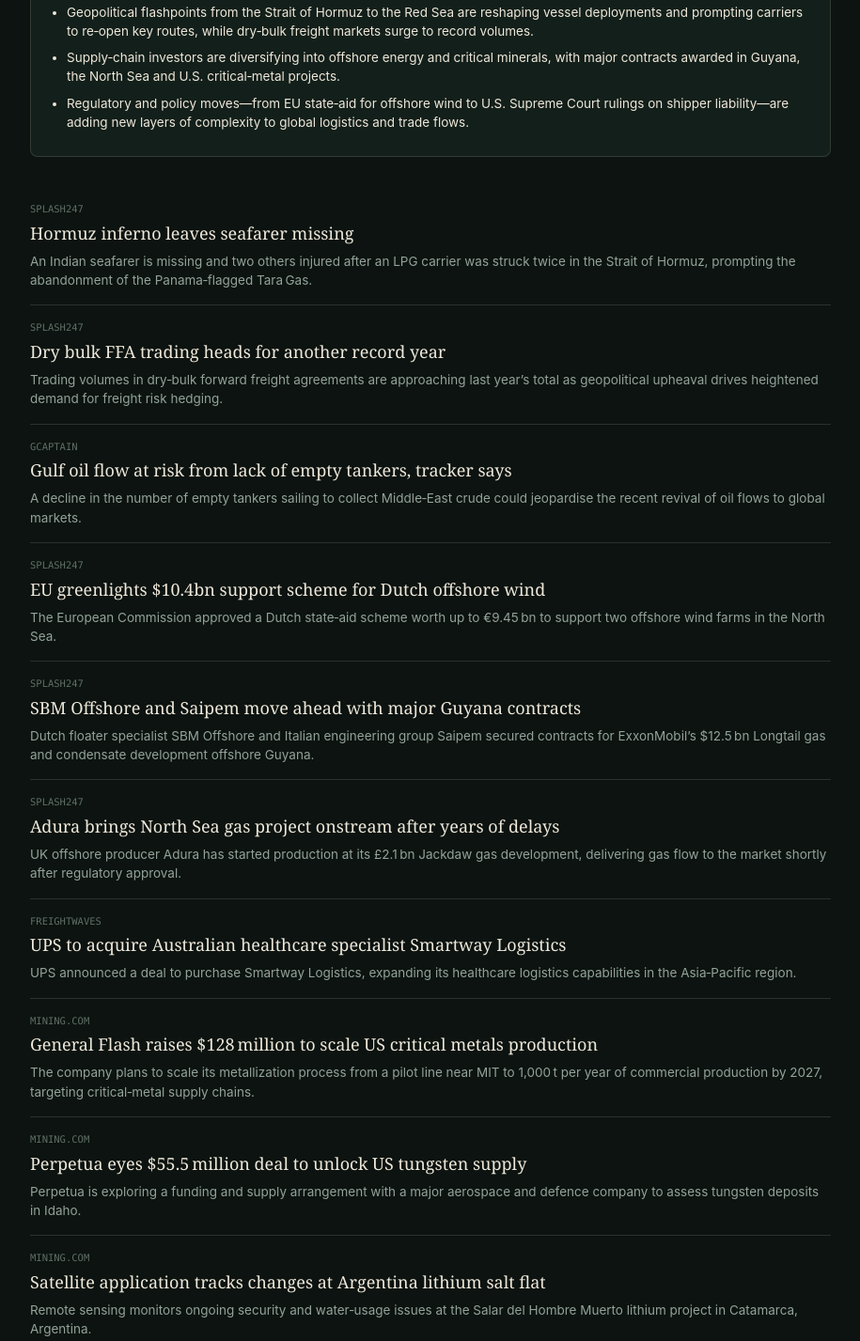
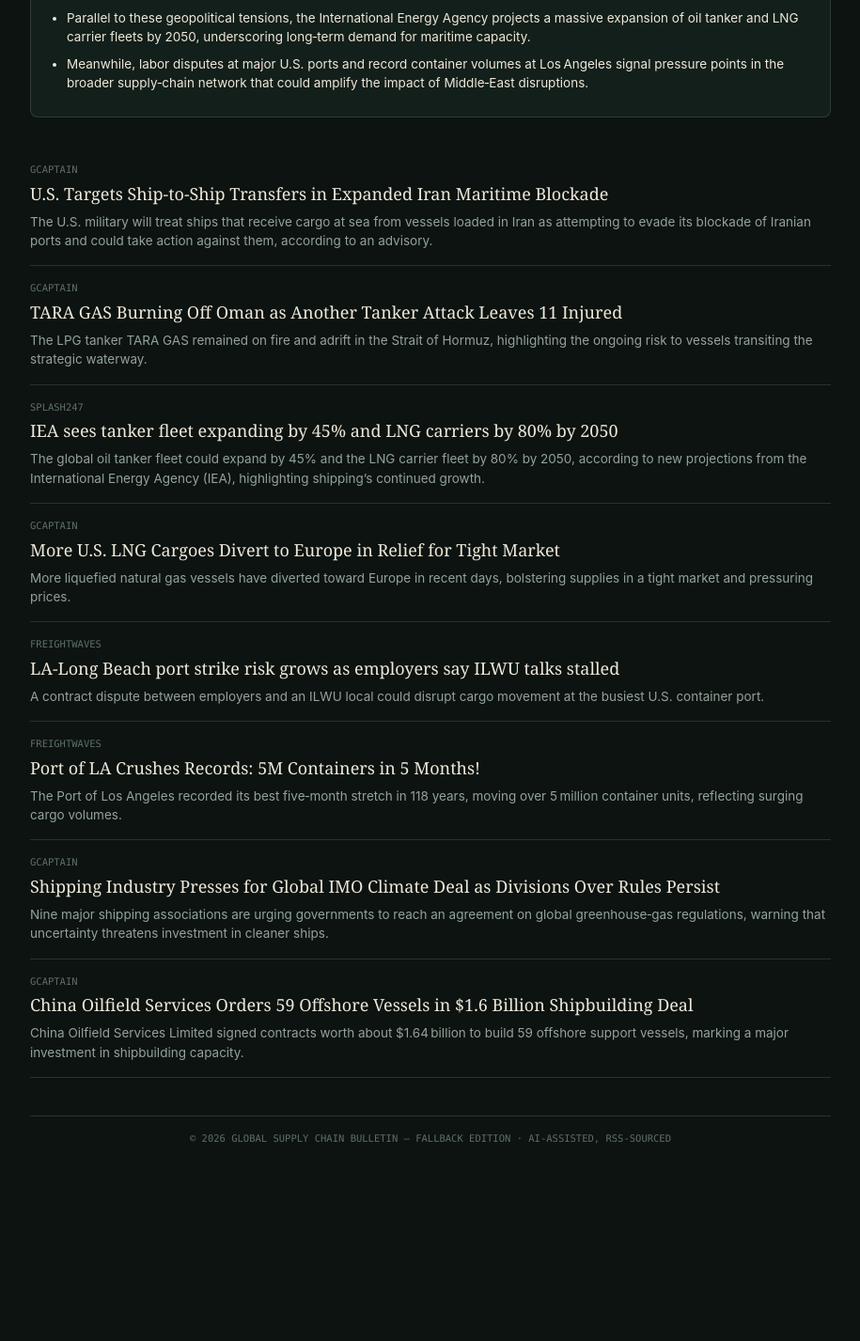
Before and after one commit to CharantejAedhula/GlobalSupplyChainBulletin, a plain HTML site: page index.html in a window 1280 px wide. Shown: the part 515-1942 px from the top of the page at 94% size, without its empty margins (182-1097 px from the left). After the commit the page ends 1815 px from the top, so only its background shows below. Drawn offline with Linux system fonts and the light colour scheme.

Commit message:
Auto-refresh fallback bulletin

```diff
--- a/index.html
+++ b/index.html
@@ -45,79 +45,59 @@
 <div class="wrap">
   <div class="banner">FALLBACK EDITION — generated from public RSS feeds via a free GROQ model, not the Claude-powered pipeline. Simpler synthesis, no live web verification.</div>
   <h1>Global <em>Supply Chain</em> Bulletin</h1>
-  <div class="meta">As of Wednesday, November 18, 2026 · 07:51 UTC</div>
+  <div class="meta">As of Thursday, November 19, 2026 · 07:47 UTC</div>
 
   <div class="lead">
     <div class="eyebrow">Lead</div>
-    <h2><a href="https://www.freightwaves.com/news/maersk-and-hapag-lloyd-restore-asia-europe-suez-routes-as-u-s-shippers-watch-capacity-and-costs" target="_blank" rel="noopener">Maersk and Hapag-Lloyd restore Asia-Europe Suez routes as U.S. shippers watch capacity and costs</a></h2>
-    <p>Maersk and Hapag-Lloyd will return three Gemini Asia‑Europe services to the Suez Canal in a phased rollout beginning in December, offering relief to shippers after recent disruptions.</p>
+    <h2><a href="https://splash247.com/fresh-tanker-strike-adds-to-bloody-week-in-hormuz/" target="_blank" rel="noopener">Fresh tanker strike adds to bloody week in Hormuz</a></h2>
+    <p>Another tanker has been struck in the Strait of Hormuz, the latest in an escalating series of attacks on merchant shipping that has left two seafarers missing and more than a dozen injured this week.</p>
   </div>
 
   <div class="today-read">
     <h3>Today's Read</h3>
-    <ul><li>Geopolitical flashpoints from the Strait of Hormuz to the Red Sea are reshaping vessel deployments and prompting carriers to re‑open key routes, while dry‑bulk freight markets surge to record volumes.</li><li>Supply‑chain investors are diversifying into offshore energy and critical minerals, with major contracts awarded in Guyana, the North Sea and U.S. critical‑metal projects.</li><li>Regulatory and policy moves—from EU state‑aid for offshore wind to U.S. Supreme Court rulings on shipper liability—are adding new layers of complexity to global logistics and trade flows.</li></ul>
+    <ul><li>Attacks on tankers in the Strait of Hormuz are heightening security concerns for global oil shipments, while the U.S. has expanded its maritime blockade of Iranian ports, further tightening constraints on regional trade flows.</li><li>Parallel to these geopolitical tensions, the International Energy Agency projects a massive expansion of oil tanker and LNG carrier fleets by 2050, underscoring long‑term demand for maritime capacity.</li><li>Meanwhile, labor disputes at major U.S. ports and record container volumes at Los Angeles signal pressure points in the broader supply‑chain network that could amplify the impact of Middle‑East disruptions.</li></ul>
   </div>
 
   <div class="river">
         <article class="card">
-          <div class="card-src">Splash247</div>
-          <h3><a href="https://splash247.com/hormuz-inferno-leaves-seafarer-missing/" target="_blank" rel="noopener">Hormuz inferno leaves seafarer missing</a></h3>
-          <p class="dek">An Indian seafarer is missing and two others injured after an LPG carrier was struck twice in the Strait of Hormuz, prompting the abandonment of the Panama‑flagged Tara Gas.</p>
+          <div class="card-src">gCaptain</div>
+          <h3><a href="https://gcaptain.com/u-s-targets-ship-to-ship-transfers-in-expanded-iran-maritime-blockade/" target="_blank" rel="noopener">U.S. Targets Ship-to-Ship Transfers in Expanded Iran Maritime Blockade</a></h3>
+          <p class="dek">The U.S. military will treat ships that receive cargo at sea from vessels loaded in Iran as attempting to evade its blockade of Iranian ports and could take action against them, according to an advisory.</p>
+        </article>
+        <article class="card">
+          <div class="card-src">gCaptain</div>
+          <h3><a href="https://gcaptain.com/tara-gas-burning-off-oman-as-another-tanker-attack-leaves-11-injured/" target="_blank" rel="noopener">TARA GAS Burning Off Oman as Another Tanker Attack Leaves 11 Injured</a></h3>
+          <p class="dek">The LPG tanker TARA GAS remained on fire and adrift in the Strait of Hormuz, highlighting the ongoing risk to vessels transiting the strategic waterway.</p>
         </article>
         <article class="card">
           <div class="card-src">Splash247</div>
-          <h3><a href="https://splash247.com/dry-bulk-ffa-trading-heads-for-another-record-year/" target="_blank" rel="noopener">Dry bulk FFA trading heads for another record year</a></h3>
-          <p class="dek">Trading volumes in dry‑bulk forward freight agreements are approaching last year’s total as geopolitical upheaval drives heightened demand for freight risk hedging.</p>
+          <h3><a href="https://splash247.com/iea-sees-tanker-fleet-expanding-by-45-and-lng-carriers-by-80-by-2050/" target="_blank" rel="noopener">IEA sees tanker fleet expanding by 45% and LNG carriers by 80% by 2050</a></h3>
+          <p class="dek">The global oil tanker fleet could expand by 45% and the LNG carrier fleet by 80% by 2050, according to new projections from the International Energy Agency (IEA), highlighting shipping’s continued growth.</p>
         </article>
         <article class="card">
           <div class="card-src">gCaptain</div>
-          <h3><a href="https://gcaptain.com/gulf-oil-flow-at-risk-from-lack-of-empty-tankers-tracker-says/" target="_blank" rel="noopener">Gulf oil flow at risk from lack of empty tankers, tracker says</a></h3>
-          <p class="dek">A decline in the number of empty tankers sailing to collect Middle‑East crude could jeopardise the recent revival of oil flows to global markets.</p>
-        </article>
-        <article class="card">
-          <div class="card-src">Splash247</div>
-          <h3><a href="https://splash247.com/eu-greenlights-10-4bn-support-scheme-for-dutch-offshore-wind/" target="_blank" rel="noopener">EU greenlights $10.4bn support scheme for Dutch offshore wind</a></h3>
-          <p class="dek">The European Commission approved a Dutch state‑aid scheme worth up to €9.45 bn to support two offshore wind farms in the North Sea.</p>
-        </article>
-        <article class="card">
-          <div class="card-src">Splash247</div>
-          <h3><a href="https://splash247.com/sbm-offshore-and-saipem-move-ahead-with-major-guyana-contracts/" target="_blank" rel="noopener">SBM Offshore and Saipem move ahead with major Guyana contracts</a></h3>
-          <p class="dek">Dutch floater specialist SBM Offshore and Italian engineering group Saipem secured contracts for ExxonMobil’s $12.5 bn Longtail gas and condensate development offshore Guyana.</p>
-        </article>
-        <article class="card">
-          <div class="card-src">Splash247</div>
-          <h3><a href="https://splash247.com/adura-brings-north-sea-gas-project-onstream-after-years-of-delays/" target="_blank" rel="noopener">Adura brings North Sea gas project onstream after years of delays</a></h3>
-          <p class="dek">UK offshore producer Adura has started production at its £2.1 bn Jackdaw gas development, delivering gas flow to the market shortly after regulatory approval.</p>
+          <h3><a href="https://gcaptain.com/more-u-s-lng-cargoes-divert-to-europe-in-relief-for-tight-market/" target="_blank" rel="noopener">More U.S. LNG Cargoes Divert to Europe in Relief for Tight Market</a></h3>
+          <p class="dek">More liquefied natural gas vessels have diverted toward Europe in recent days, bolstering supplies in a tight market and pressuring prices.</p>
         </article>
         <article class="card">
           <div class="card-src">FreightWaves</div>
-          <h3><a href="https://www.freightwaves.com/news/ups-to-acquire-australian-healthcare-specialist-smartway-logistics" target="_blank" rel="noopener">UPS to acquire Australian healthcare specialist Smartway Logistics</a></h3>
-          <p class="dek">UPS announced a deal to purchase Smartway Logistics, expanding its healthcare logistics capabilities in the Asia‑Pacific region.</p>
+          <h3><a href="https://www.freightwaves.com/news/la-long-beach-port-strike-risk-grows-as-employers-say-ilwu-talks-stalled" target="_blank" rel="noopener">LA-Long Beach port strike risk grows as employers say ILWU talks stalled</a></h3>
+          <p class="dek">A contract dispute between employers and an ILWU local could disrupt cargo movement at the busiest U.S. container port.</p>
         </article>
         <article class="card">
-          <div class="card-src">Mining.com</div>
-          <h3><a href="https://www.mining.com/general-flash-raises-128-million-to-scale-us-critical-metals-production/" target="_blank" rel="noopener">General Flash raises $128 million to scale US critical metals production</a></h3>
-          <p class="dek">The company plans to scale its metallization process from a pilot line near MIT to 1,000 t per year of commercial production by 2027, targeting critical‑metal supply chains.</p>
-        </article>
-        <article class="card">
-          <div class="card-src">Mining.com</div>
-          <h3><a href="https://www.mining.com/perpetua-eyes-55-5-million-deal-to-unlock-us-tungsten-supply/" target="_blank" rel="noopener">Perpetua eyes $55.5 million deal to unlock US tungsten supply</a></h3>
-          <p class="dek">Perpetua is exploring a funding and supply arrangement with a major aerospace and defence company to assess tungsten deposits in Idaho.</p>
-        </article>
-        <article class="card">
-          <div class="card-src">Mining.com</div>
-          <h3><a href="https://www.mining.com/satellite-application-tracks-changes-at-argentina-lithium-salt-flat/" target="_blank" rel="noopener">Satellite application tracks changes at Argentina lithium salt flat</a></h3>
-          <p class="dek">Remote sensing monitors ongoing security and water‑usage issues at the Salar del Hombre Muerto lithium project in Catamarca, Argentina.</p>
+          <div class="card-src">FreightWaves</div>
+          <h3><a href="https://www.freightwaves.com/news/port-of-la-crushes-records-5m-containers-in-5-months" target="_blank" rel="noopener">Port of LA Crushes Records: 5M Containers in 5 Months!</a></h3>
+          <p class="dek">The Port of Los Angeles recorded its best five‑month stretch in 118 years, moving over 5 million container units, reflecting surging cargo volumes.</p>
         </article>
         <article class="card">
           <div class="card-src">gCaptain</div>
-          <h3><a href="https://gcaptain.com/norway-backs-nuclear-powered-offshore-vessel-project/" target="_blank" rel="noopener">Norway backs nuclear‑powered offshore vessel project</a></h3>
-          <p class="dek">A consortium including shipbuilder VARD and Island Offshore secured NOK 20 million to advance testing of nuclear propulsion for commercial offshore vessels.</p>
+          <h3><a href="https://gcaptain.com/shipping-industry-presses-for-global-imo-climate-deal-as-divisions-over-rules-persist/" target="_blank" rel="noopener">Shipping Industry Presses for Global IMO Climate Deal as Divisions Over Rules Persist</a></h3>
+          <p class="dek">Nine major shipping associations are urging governments to reach an agreement on global greenhouse‑gas regulations, warning that uncertainty threatens investment in cleaner ships.</p>
         </article>
         <article class="card">
-          <div class="card-src">FreightWaves</div>
-          <h3><a href="https://www.freightwaves.com/news/red-sea-overcapacity-looms-as-ocean-container-spot-rates-still-50-above-year-ago" target="_blank" rel="noopener">Red Sea overcapacity looms as ocean container spot rates stay 50% above year‑ago</a></h3>
-          <p class="dek">Elevated ocean freight rates persist amid congestion, fuel costs and service disruptions, but an expanding fleet and returning Red Sea services raise capacity concerns.</p>
+          <div class="card-src">gCaptain</div>
+          <h3><a href="https://gcaptian.com/china-oilfield-services-orders-59-offshore-vessels-in-1-6-billion-shipbuilding-deal/" target="_blank" rel="noopener">China Oilfield Services Orders 59 Offshore Vessels in $1.6 Billion Shipbuilding Deal</a></h3>
+          <p class="dek">China Oilfield Services Limited signed contracts worth about $1.64 billion to build 59 offshore support vessels, marking a major investment in shipbuilding capacity.</p>
         </article></div>
 
   <footer>© 2026 GLOBAL SUPPLY CHAIN BULLETIN — FALLBACK EDITION · AI-ASSISTED, RSS-SOURCED</footer>
```
